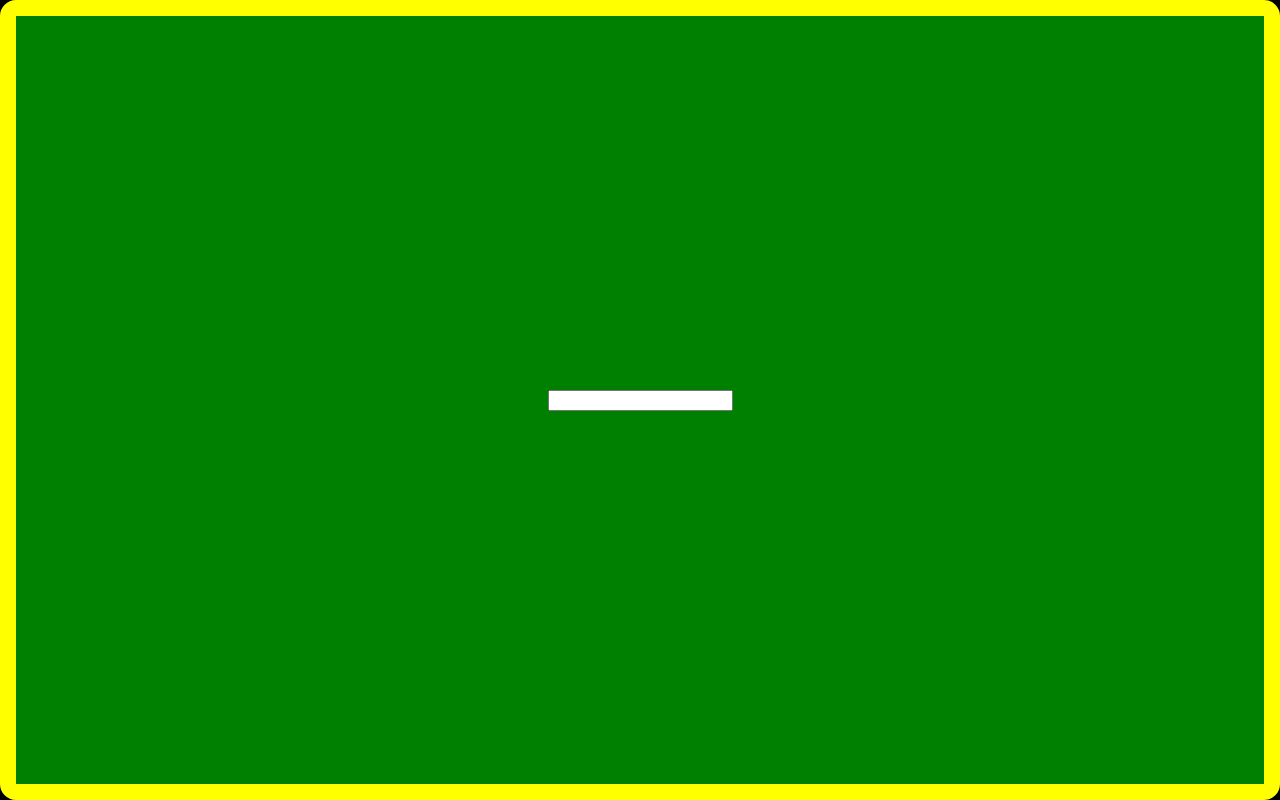
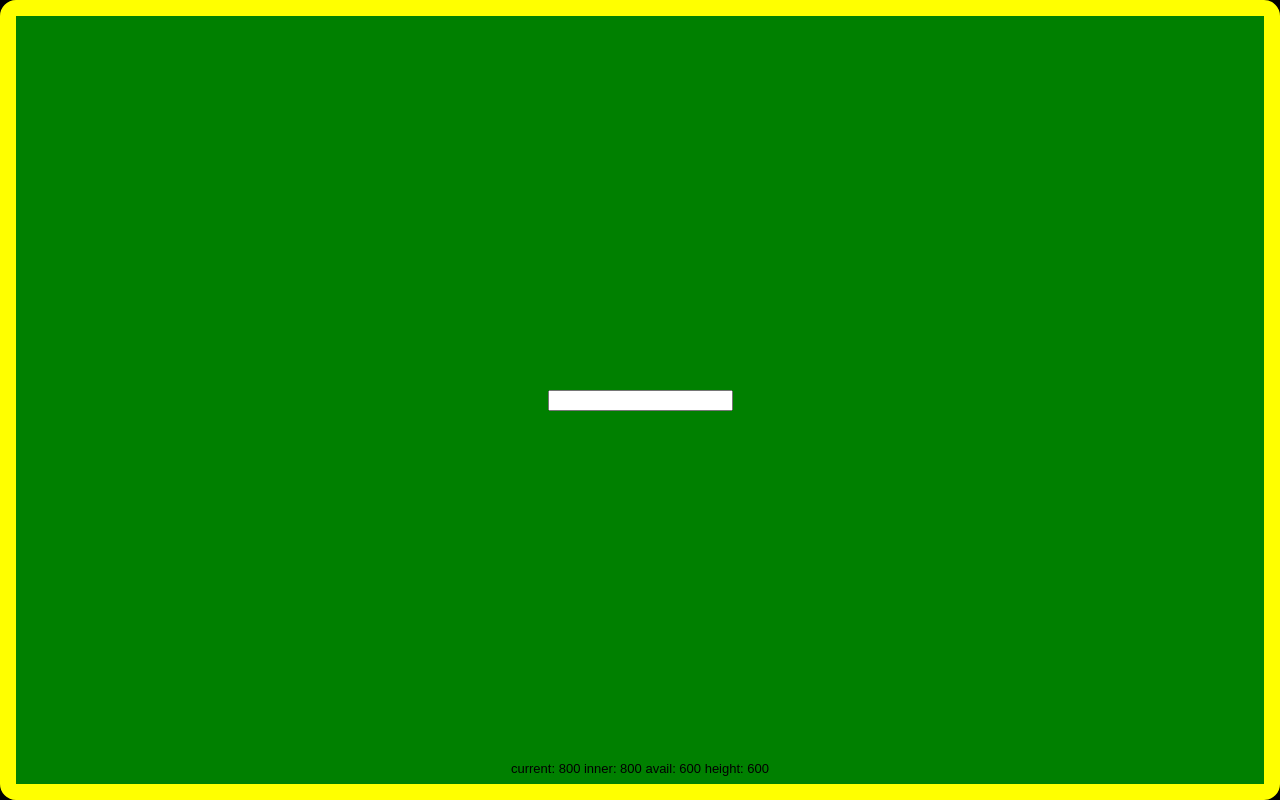
Before and after one commit to WebReflection/map, a plain HTML site: page fs/index.html in a window 1280 px wide. Drawn offline with Linux system fonts and the light colour scheme.

Commit message:
added footer

```diff
--- a/fs/index.html
+++ b/fs/index.html
@@ -10,6 +10,7 @@
     margin: 0;
     overflow: hidden;
     box-sizing: border-box;
+    height: 100%;
     height: -webkit-fill-available;
   }
   html {
@@ -17,35 +18,44 @@
   }
   </style>
   <script matters>
-  if (!self.visualViewport)
-    self.visualViewport = {
-      addEventListener: addEventListener.bind(self),
-      get height() {
-        return self.innerHeight;
-      }
-    };
+  var visualViewport = self.visualViewport || {
+    addEventListener: addEventListener.bind(self),
+    get height() {
+      return innerHeight;
+    }
+  };
   addEventListener('DOMContentLoaded', resize, {once: true});
   // possible work around for iOS < 13 ... but not sure how
   // addEventListener('focus', resize, true);
   visualViewport.addEventListener('resize', resize);
-  var timer = 0;
   function resize() {
-    document.body.style.height = visualViewport.height + 'px';
-    document.documentElement.style.height = visualViewport.height + 'px';
-    self.scrollTo(0, 0);
+    var height = visualViewport.height;
+    document.body.style.height = height + 'px';
+    document.documentElement.style.height = height + 'px';
+    scrollTo(0, 0);
+    dispatchEvent(new CustomEvent('viewportchange', {
+      detail: {height: height}
+    }));
     // needed for Windows Phone
-    clearTimeout(timer);
-    timer = setTimeout(function () {
-      timer = 0;
-      self.scrollTo(0, 0);
-    }, 300);
+    setTimeout(scrollTo, 300, 0, 0);
   }
+
+  // debug purpose
+  addEventListener('viewportchange', function (event) {
+    document.querySelector('footer').textContent = [
+      'current: ' + event.detail.height,
+      'inner: ' + innerHeight,
+      'avail: ' + screen.availHeight,
+      'height: ' + screen.height
+    ].join(' ');
+  });
   </script>
   <style irrelevant>
   html {
     background: #000;
   }
   body {
+    position: relative;
     border: 16px solid yellow;
     border-radius: 16px;
     background-color: green;
@@ -56,7 +66,20 @@
   input {
     margin: auto;
   }
+  footer {
+    font-family: sans-serif;
+    position: absolute;
+    left: 0;
+    right: 0;
+    bottom: 0;
+    padding: 8px;
+    font-size: small;
+    text-align: center;
+  }
   </style>
 </head>
-<body><input></body>
+<body>
+  <main><input></main>
+  <footer></footer>
+</body>
 </html>
```
